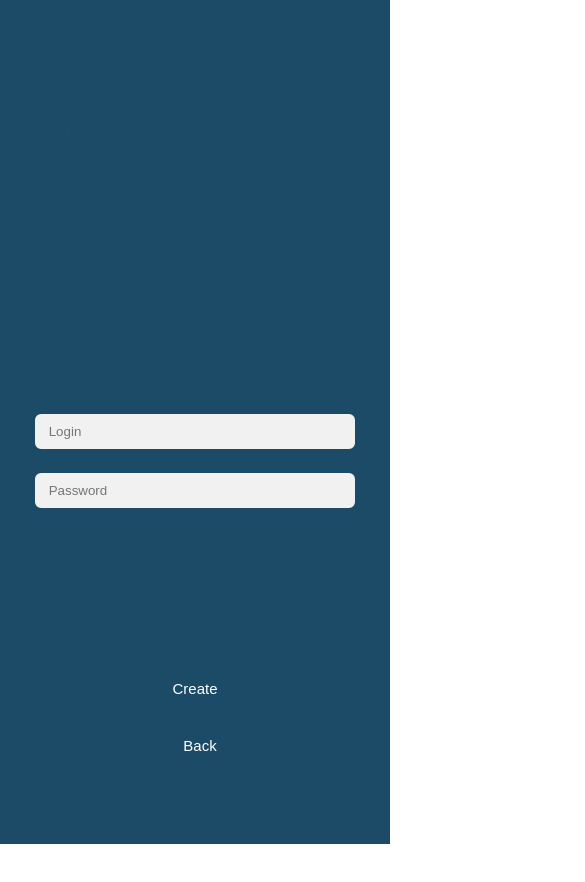
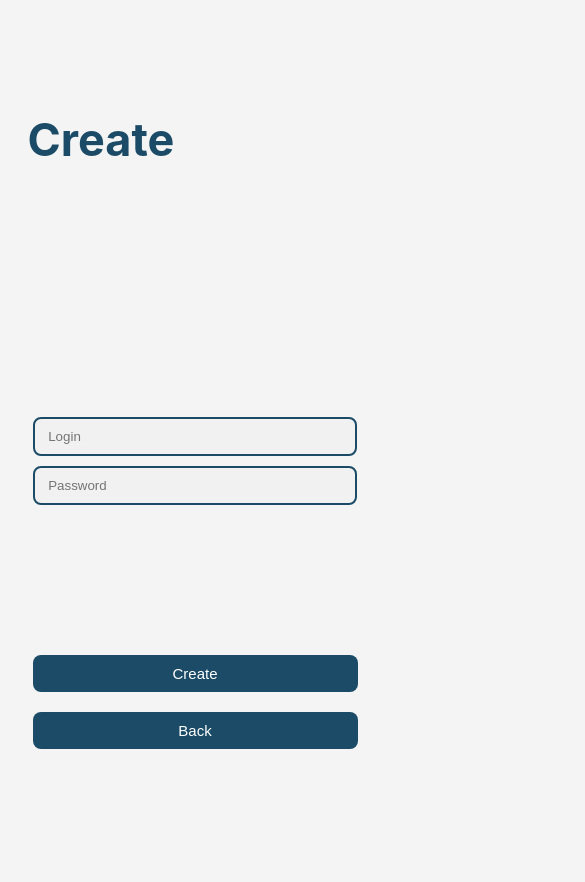
Before and after one commit to alinepmarcondes/ChatBot-IWS, a React (Create React App) app: page /create in a window 390 px wide. Shown: the top 882 px of the page, 585 px wide, since content can reach past the window. Before the commit the page ends 844 px from the top, so only its background shows below. Built offline with nearby package versions, Linux system fonts and the light colour scheme.

Commit message:
fix: ajuste tela web e mobile

```diff
--- a/src/components/Create/Create.js
+++ b/src/components/Create/Create.js
@@ -37,6 +37,7 @@ function Create() {
 
   return (
     <div className="create-page">
+      <div className="create-container">
         <h2 className="create-title">Create<br />  </h2>
         <input
           type="text"
@@ -62,6 +63,7 @@ function Create() {
         <button className="create-newuser-button" onClick={handleCreate}>Create</button>
         <button className="back-create-button" onClick={handleBackNewUser}>Back</button>
       </div>
+    </div>
   );
 }
 
```
Lines whose indentation alone changed are shown as unchanged.
